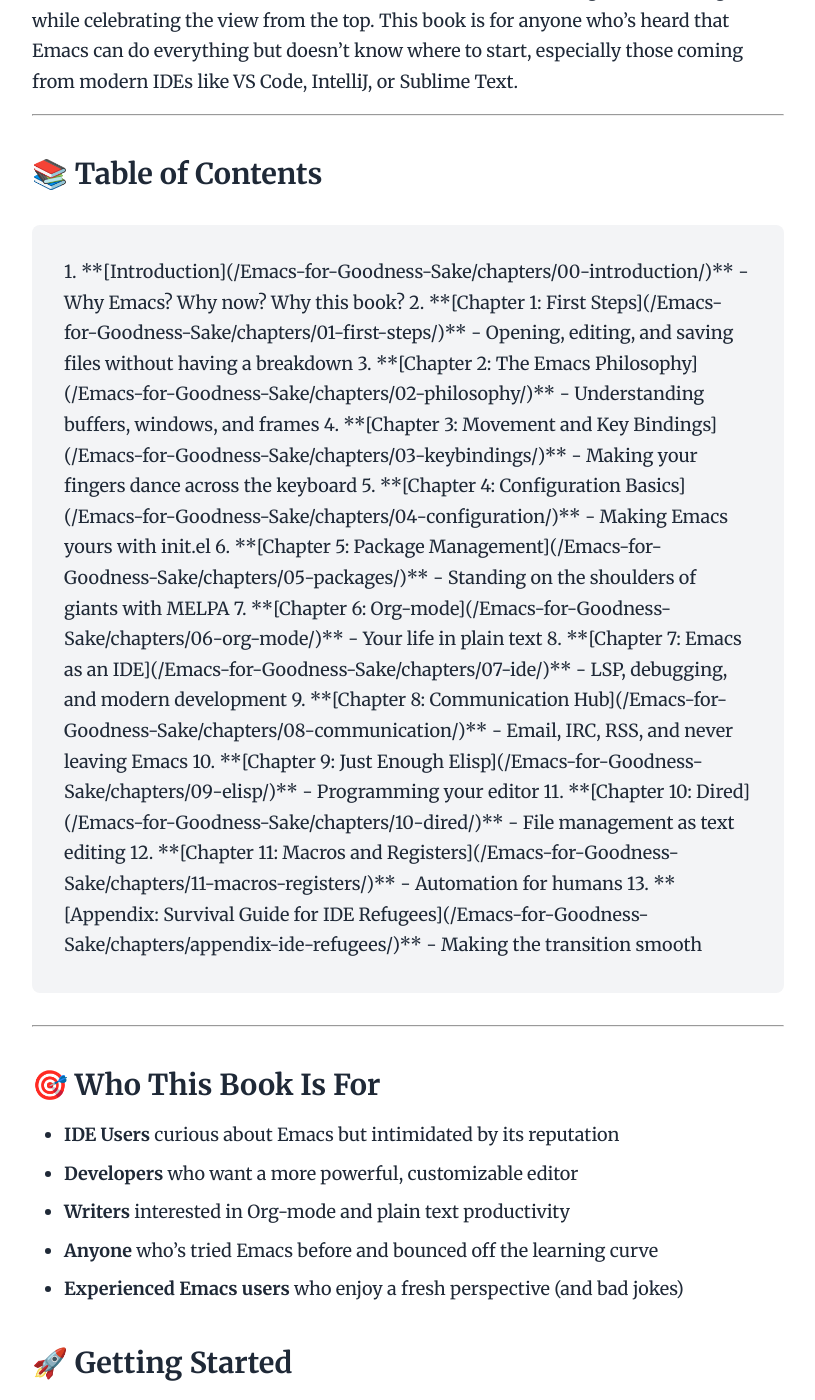
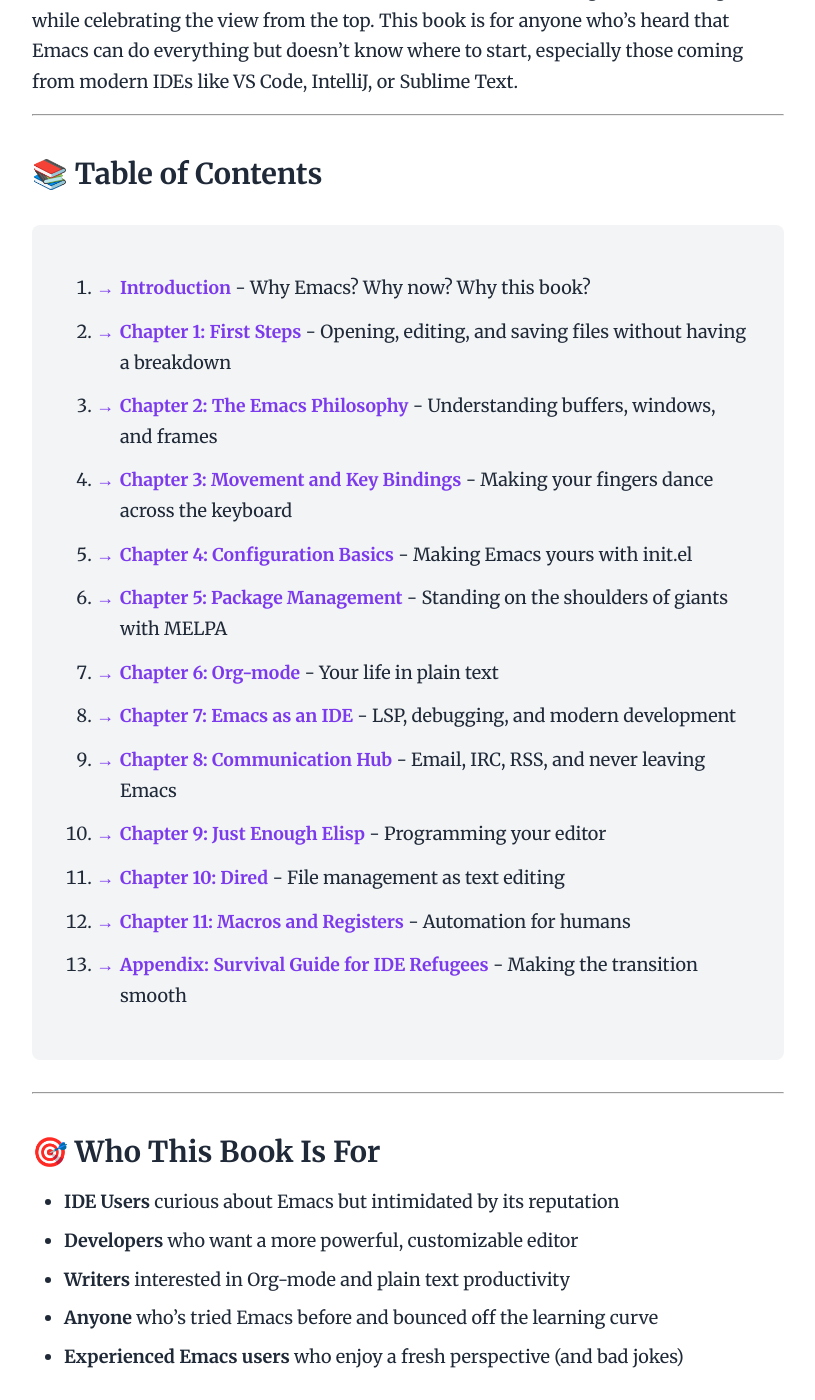
Before and after one commit to cloudstreet-dev/Emacs-for-Goodness-Sake, a Jekyll site: the page built from index.md, in a window 1280 px wide and 1400 px high, scrolled down 408 px. Shown: the whole window, without its empty margins (232-1047 px from the left). Built offline with Jekyll 4.4.1, drawn with Linux system fonts in a browser that asks for light colours; some of the changed text lies outside the part shown.

Commit message:
Fix TOC rendering as raw markdown on home page
Add markdown="1" to the divs wrapping markdown content on index.md.
Without it, kramdown treats the div contents as raw HTML and emits
the markdown source unparsed.

Co-Authored-By: Claude Opus 4.7 (1M context) <noreply@anthropic.com>

```diff
--- a/index.md
+++ b/index.md
@@ -12,7 +12,7 @@ Welcome to a different kind of Emacs book—one that acknowledges the learning c
 
 ## 📚 Table of Contents
 
-<div class="toc">
+<div class="toc" markdown="1">
 
 1. **[Introduction]({{ site.baseurl }}/chapters/00-introduction/)** - Why Emacs? Why now? Why this book?
 2. **[Chapter 1: First Steps]({{ site.baseurl }}/chapters/01-first-steps/)** - Opening, editing, and saving files without having a breakdown
@@ -93,7 +93,7 @@ Created by the Emacs community for anyone curious about this magnificent beast o
 
 ---
 
-<div style="text-align: center; font-style: italic; margin: 3rem 0;">
+<div style="text-align: center; font-style: italic; margin: 3rem 0;" markdown="1">
 
 "Emacs outshines all other editing software in approximately the same way that the noonday sun does the stars. It is not just bigger and brighter; it simply makes everything else vanish."
 —Neal Stephenson
@@ -102,7 +102,7 @@ Created by the Emacs community for anyone curious about this magnificent beast o
 
 ---
 
-<div style="text-align: center; margin: 2rem 0;">
+<div style="text-align: center; margin: 2rem 0;" markdown="1">
 
 ### Ready to begin?
 
```
